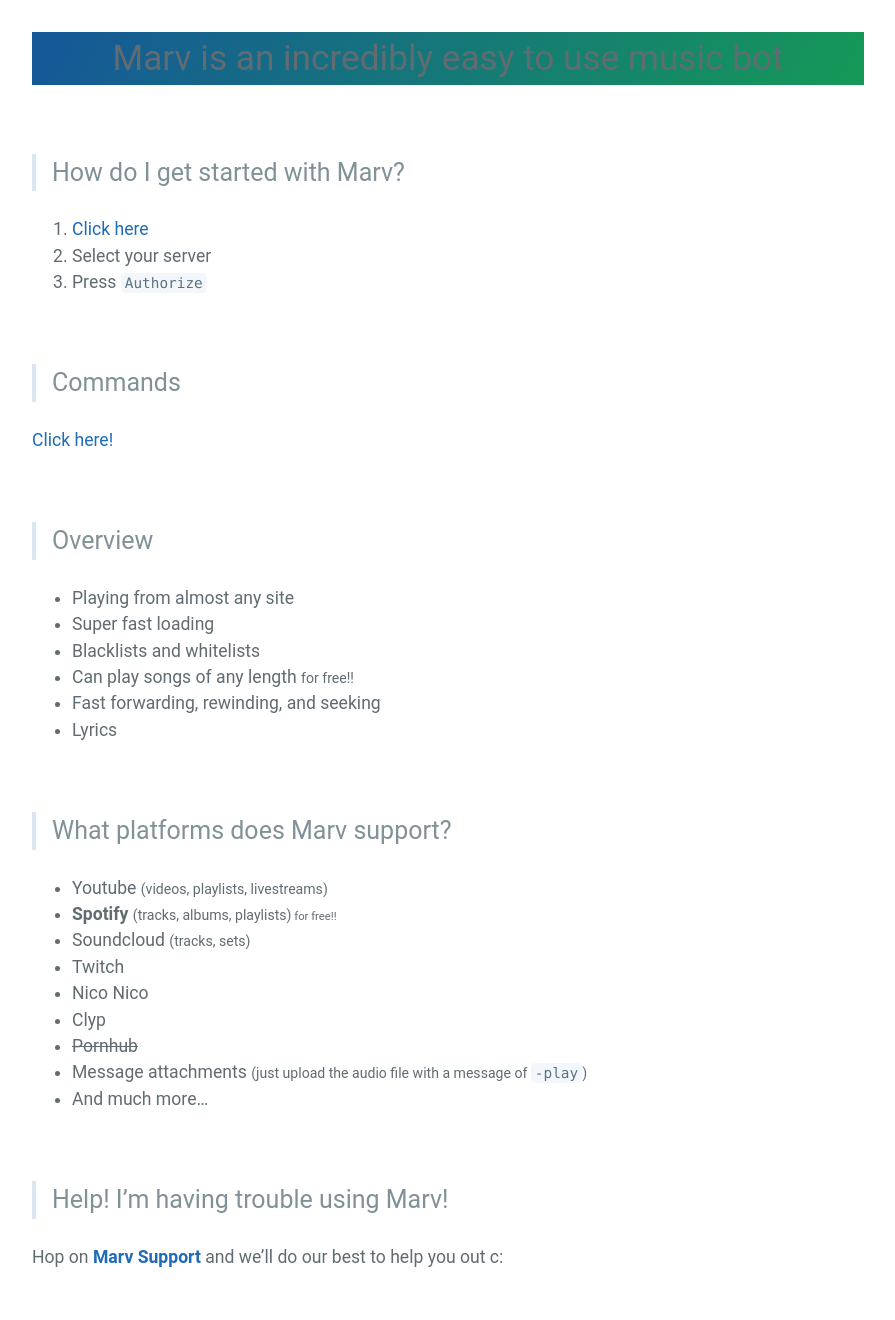
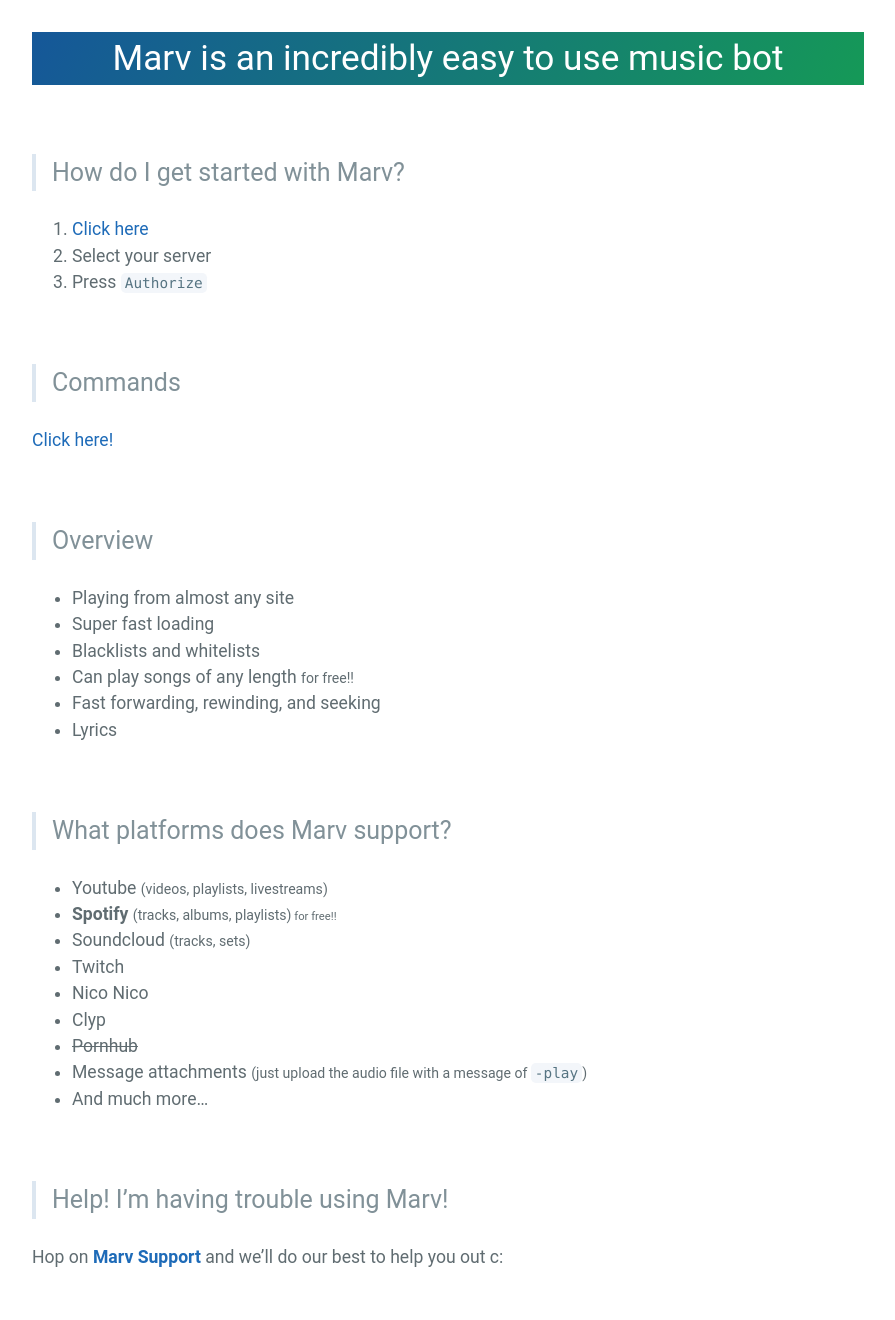
Before and after one commit to mymindishazel/marv-docs, a Jekyll site: the page built from index.md, in a window 1280 px wide. Shown: the whole page, without its empty margins (192-1087 px from the left). Built offline with Jekyll 4.4.1, drawn with Linux system fonts in a browser that asks for light colours; our own code applies the rules of GitHub Pages for plain Markdown files.

Commit message:
Update jekyll-theme-cayman.scss

```diff
--- a/_sass/jekyll-theme-cayman.scss
+++ b/_sass/jekyll-theme-cayman.scss
@@ -167,11 +167,12 @@ a {
     max-width: 100%;
   }
 
-  h1{
+  h1 {
     margin-top: 2rem;
     margin-bottom: 1rem;
     font-weight: normal;
     text-align: center;
+    color: White;
     background-color: $header-bg-color;
     background-image: linear-gradient(120deg, $header-bg-color-secondary, $header-bg-color);
   }
```
